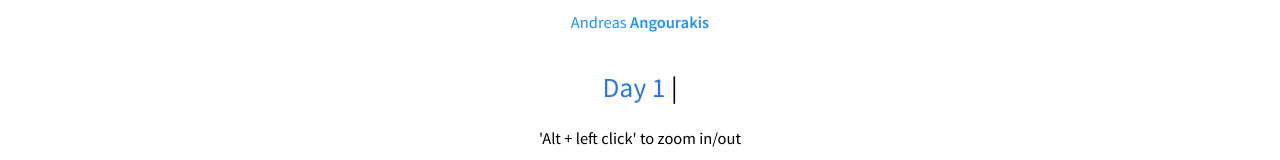
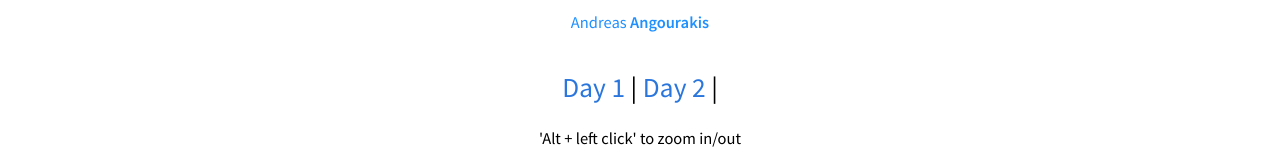
Before and after one commit to CoDArchLab-ABM/course-slides, a plain HTML site: page index.html in a window 1280 px wide. Shown: the part 377-537 px from the top of the page. Drawn offline with Linux system fonts and the light colour scheme.

Commit message:
Update index.html

```diff
--- a/index.html
+++ b/index.html
@@ -27,8 +27,8 @@
                     </p>
                     <p>
                         <a href="https://codarchlab-abm.github.io/course-slides/day_1.html">Day 1</a> |
-                        <!-- <a href="https://codarchlab-abm.github.io/course-slides/day_2.html">Day 2</a> |
-                        <a href="https://codarchlab-abm.github.io/course-slides/day_3.html">Day 3</a> |
+                        <a href="https://codarchlab-abm.github.io/course-slides/day_2.html">Day 2</a> |
+                        <!-- <a href="https://codarchlab-abm.github.io/course-slides/day_3.html">Day 3</a> |
                         <a href="https://codarchlab-abm.github.io/course-slides/day_4.html">Day 4</a> |
                         <a href="https://codarchlab-abm.github.io/course-slides/day_5.html">Day 5</a> |
                         <a href="https://codarchlab-abm.github.io/course-slides/day_6.html">Day 6</a> |
```
